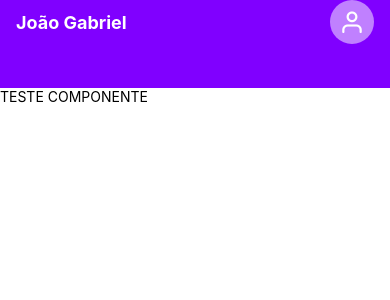
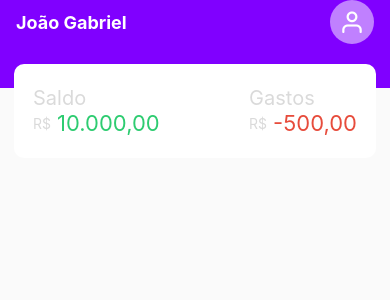
Before and after one commit to joaoAlvesProgramador/AppFinancas, a React Native app: screen / in a window 390 px wide. Shown: the top 300 px of the page. Built offline with nearby package versions, Linux system fonts and the light colour scheme.

Commit message:
saldo e gastos

```diff
--- a/src/components/balence/index.js
+++ b/src/components/balence/index.js
@@ -5,10 +5,34 @@
     StyleSheet,
 } from "react-native";
 
-export default function Balance(){
+export default function Balance({ saldo, gastos}){
     return (
         <View style={styles.container}>
-            <Text>TESTE COMPONENTE</Text>
+
+            <View style={styles.item}>
+              <Text style={styles.itemTitle}>Saldo</Text>
+                <View style={styles.content}>
+                    <Text style={styles.currencySymbol}>
+                        R$
+                    </Text>
+                    <Text style={styles.balance}>
+                        {saldo}
+                    </Text>
+                </View>
+            </View>
+
+            <View style={styles.item}>
+              <Text style={styles.itemTitle}>Gastos</Text>
+                <View style={styles.content}>
+                    <Text style={styles.currencySymbol}>
+                        R$
+                    </Text>
+                    <Text style={styles.expenses}>
+                        {gastos}
+                    </Text>
+                </View>
+            </View>
+
         </View>
     )
 }
@@ -16,5 +40,36 @@
 const styles=StyleSheet.create({
     container:{
         backgroundColor:'#fff',
+        flexDirection:'row',
+        justifyContent:'space-between',
+        paddingStart:19,
+        paddingEnd:19,
+        marginTop:-24,
+        marginStart:14,
+        marginEnd:14,
+        borderRadius:10,
+        paddingTop:22,
+        paddingBottom:22,
+        zIndex:99,
+    },
+    itemTitle:{
+        fontSize:20,
+        color:'#DADADA'
+    },
+    content:{
+        flexDirection:'row',
+        alignItems:'center',
+    },
+    currencySymbol:{
+        color:'#DADADA',
+        marginRight:6,
+    },
+    balance:{
+        fontSize:22,
+        color:'#2ecc71',
+    },
+    expenses:{
+        fontSize:22,
+        color:'#e74c3c'
     }
 })
--- a/src/pages/Home/index.js
+++ b/src/pages/Home/index.js
@@ -8,7 +8,7 @@
     <View style={styles.container}>
       <Header name={"João Gabriel"} />
 
-      <Balance />
+      <Balance saldo="10.000,00" gastos="-500,00" />
     </View>
   );
 }
@@ -16,6 +16,6 @@
 const styles = StyleSheet.create({
   container: {
     flex: 1,
-    backgroundColor: '#fff',
+    backgroundColor: '#fafafa',
   },
 });
```
